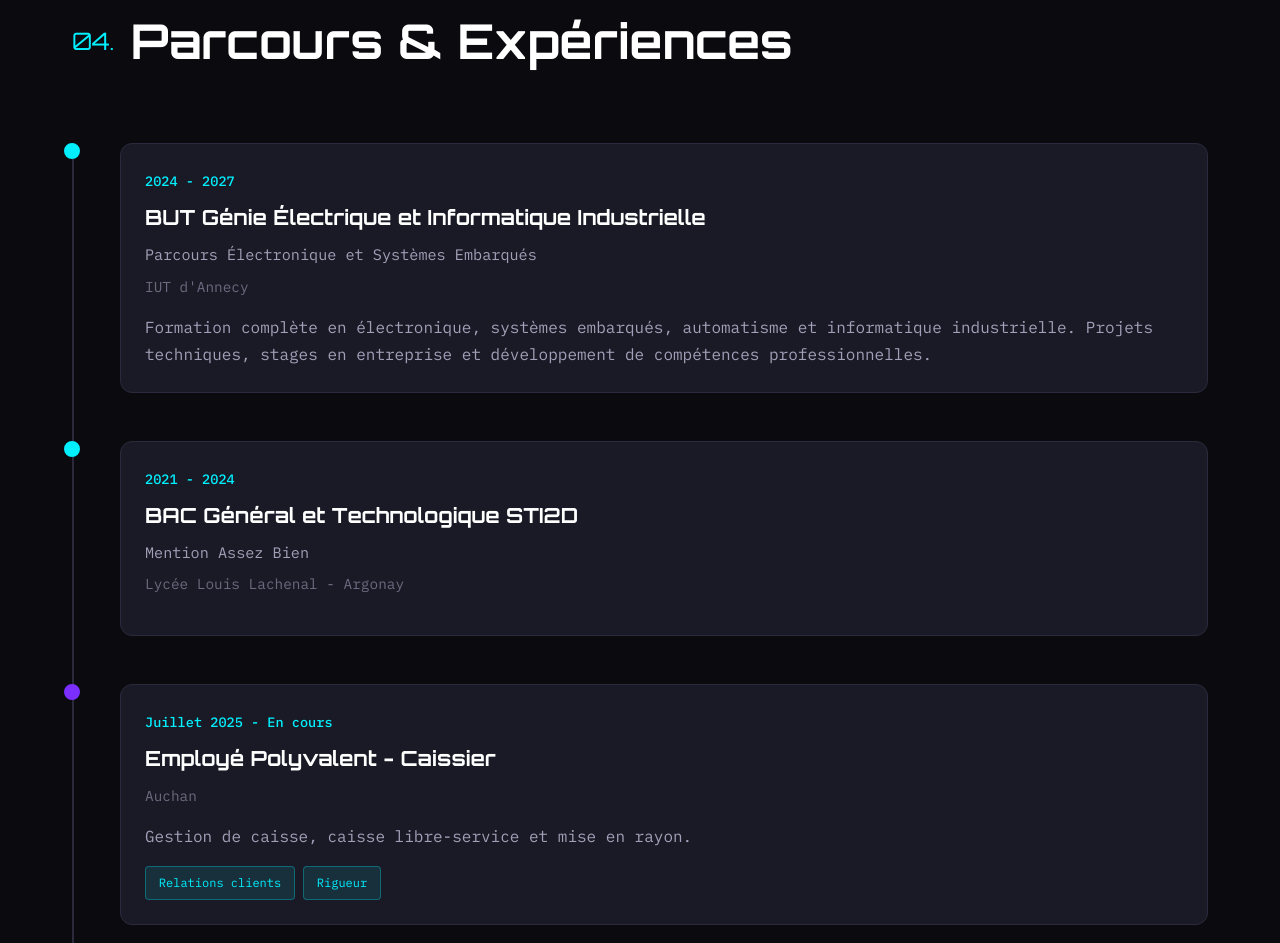
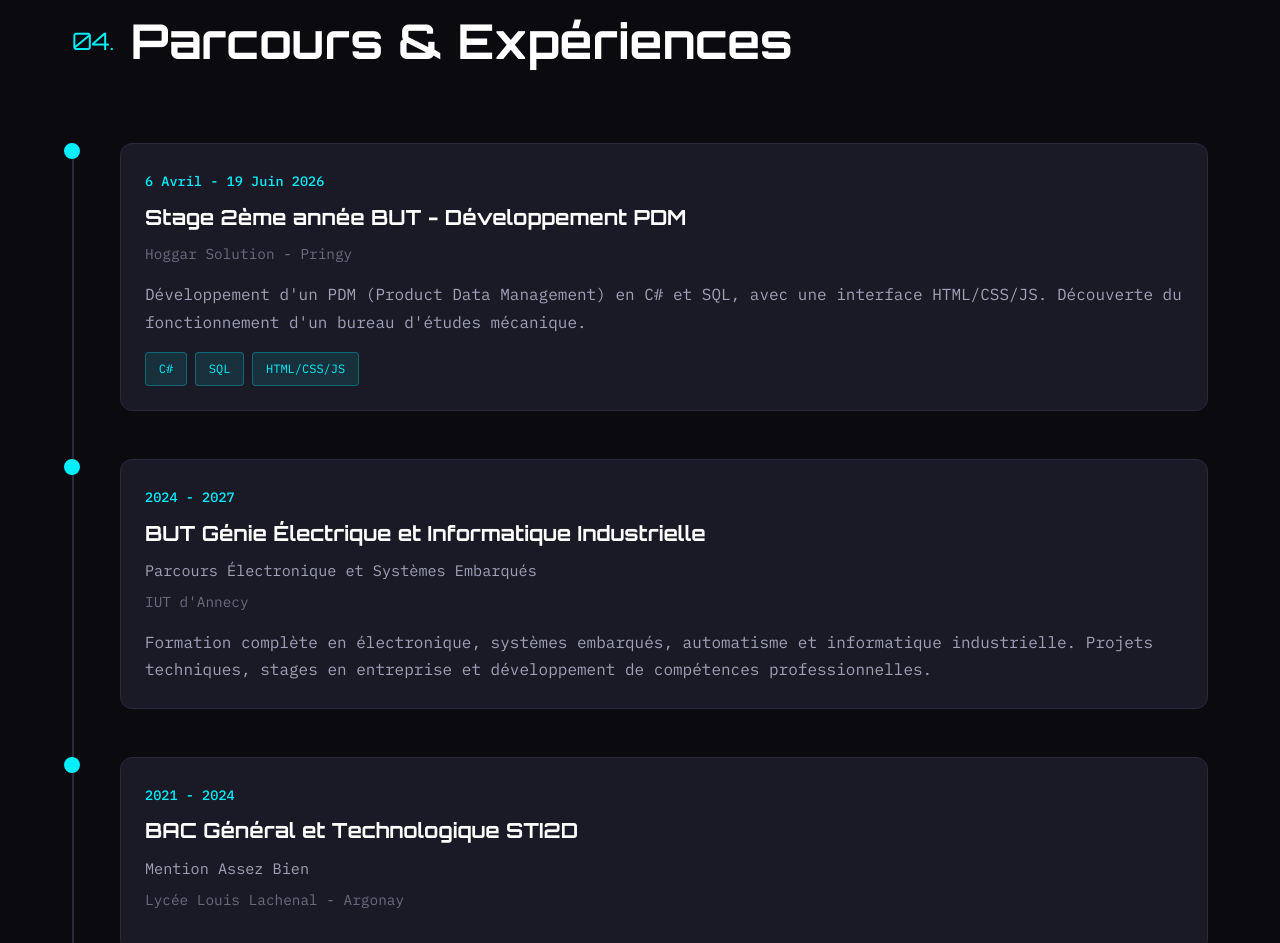
Before and after one commit to qthivand/Portfolio, a website built with Vite: page index.html in a window 1280 px wide. Shown: the part 7585-8528 px from the top of the page. Built offline with nearby package versions, Linux system fonts and the light colour scheme.

Commit message:
Update index.html

```diff
--- a/index.html
+++ b/index.html
@@ -512,6 +512,24 @@
       <div class="timeline">
 
         <div class="timeline-item">
+          <div class="timeline-marker stage"></div>
+          <div class="timeline-content">
+            <span class="timeline-date">6 Avril - 19 Juin 2026</span>
+            <h3>Stage 2ème année BUT - Développement PDM</h3>
+            <p class="timeline-location">Hoggar Solution - Pringy</p>
+            <p class="timeline-description">
+              Développement d'un PDM (Product Data Management) en C# et SQL, avec une interface HTML/CSS/JS.
+              Découverte du fonctionnement d'un bureau d'études mécanique.
+            </p>
+            <div class="competences-acquises">
+              <span class="comp-tag">C#</span>
+              <span class="comp-tag">SQL</span>
+              <span class="comp-tag">HTML/CSS/JS</span>
+            </div>
+          </div>
+        </div>
+
+        <div class="timeline-item">
           <div class="timeline-marker formation"></div>
           <div class="timeline-content">
             <span class="timeline-date">2024 - 2027</span>
```
